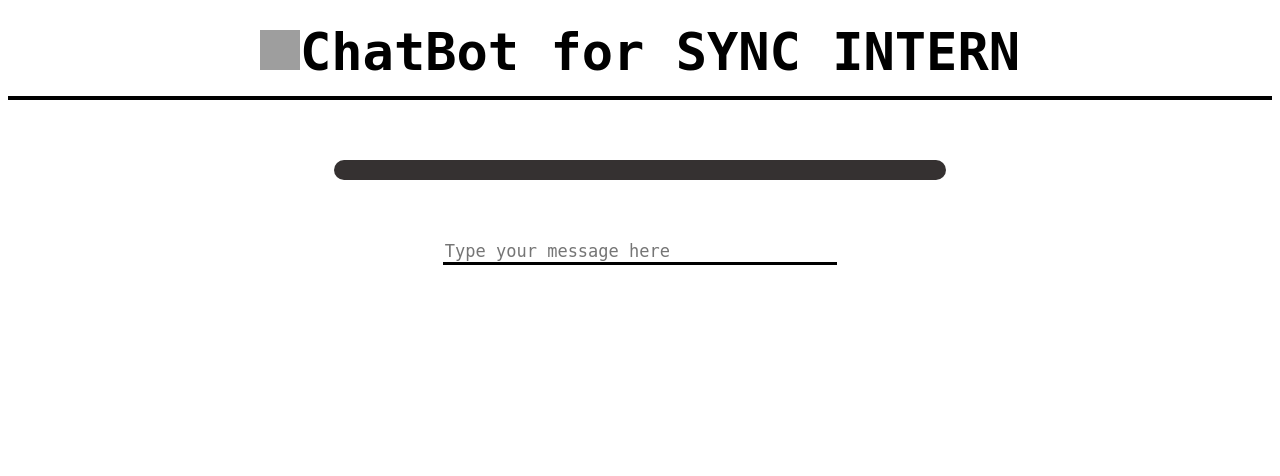
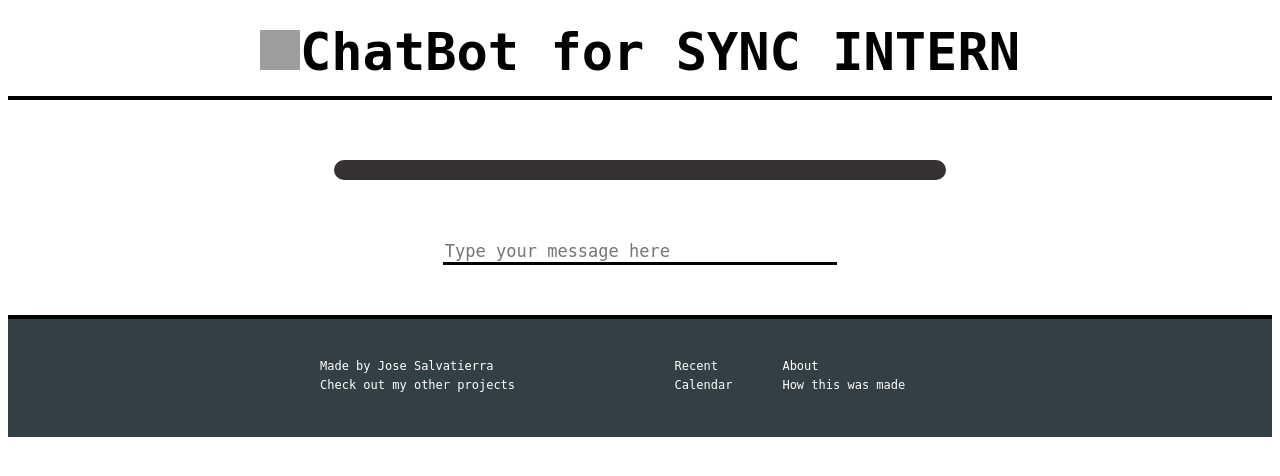
Before and after one commit to Veto2922/chat-bot-for-SYNC-intern, a Flask app: page / in a window 1280 px wide. Shown: the top 476 px of the page. Run offline with Flask 3, Linux system fonts and the light colour scheme; parts of the project's set-up code (start-up, migrations or seed data) failed here and were passed over; some libraries are stand-ins or nearby versions; grey boxes are pictures that could not be loaded.

Commit message:
Update index.html

```diff
--- a/templates/index.html
+++ b/templates/index.html
@@ -90,6 +90,50 @@
       .box {
         border: 2px solid black;
       }
+        .footer {
+  background-color: #323f43;
+  padding: 40px 0;
+  margin-top: 50px;
+  border-top: 4px solid black;
+  color: white;
+  font-size: 12px;
+}
+
+.footer__content {
+  max-width: 640px;
+  margin: 0 auto;
+  padding: 0 20px;
+  display: flex;
+  flex-direction: row;
+}
+
+.footer .left {
+  flex-grow: 2;
+  display: flex;
+  flex-direction: column;
+}
+
+.footer .right {
+  flex-grow: 1;
+  display: flex;
+  flex-direction: row;
+}
+
+.footer__column {
+  display: flex;
+  flex-direction: column;
+  margin-left: 50px;
+}
+
+.footer__item {
+  margin-bottom: 5px;
+  color: inherit;
+  text-decoration: none;
+}
+
+.footer__item:hover {
+  text-decoration: underline;
+}
     </style>
 
 </head>
@@ -138,5 +182,23 @@
           }
         });
 </script>
+      <footer class="footer">
+    <div class="footer__content">
+      <section class="left">
+        <a class="footer__item">Made by Jose Salvatierra</a>
+        <a class="footer__item">Check out my other projects</a>
+      </section>
+      <section class="right">
+        <div class="footer__column">
+          <a class="footer__item">Recent</a>
+          <a class="footer__item">Calendar</a>
+        </div>
+        <div class="footer__column">
+          <a class="footer__item" href="#">About</a>
+          <a class="footer__item">How this was made</a>
+        </div>
+      </section>
+    </div>
+  </footer>
   </body>
   </html>
```
